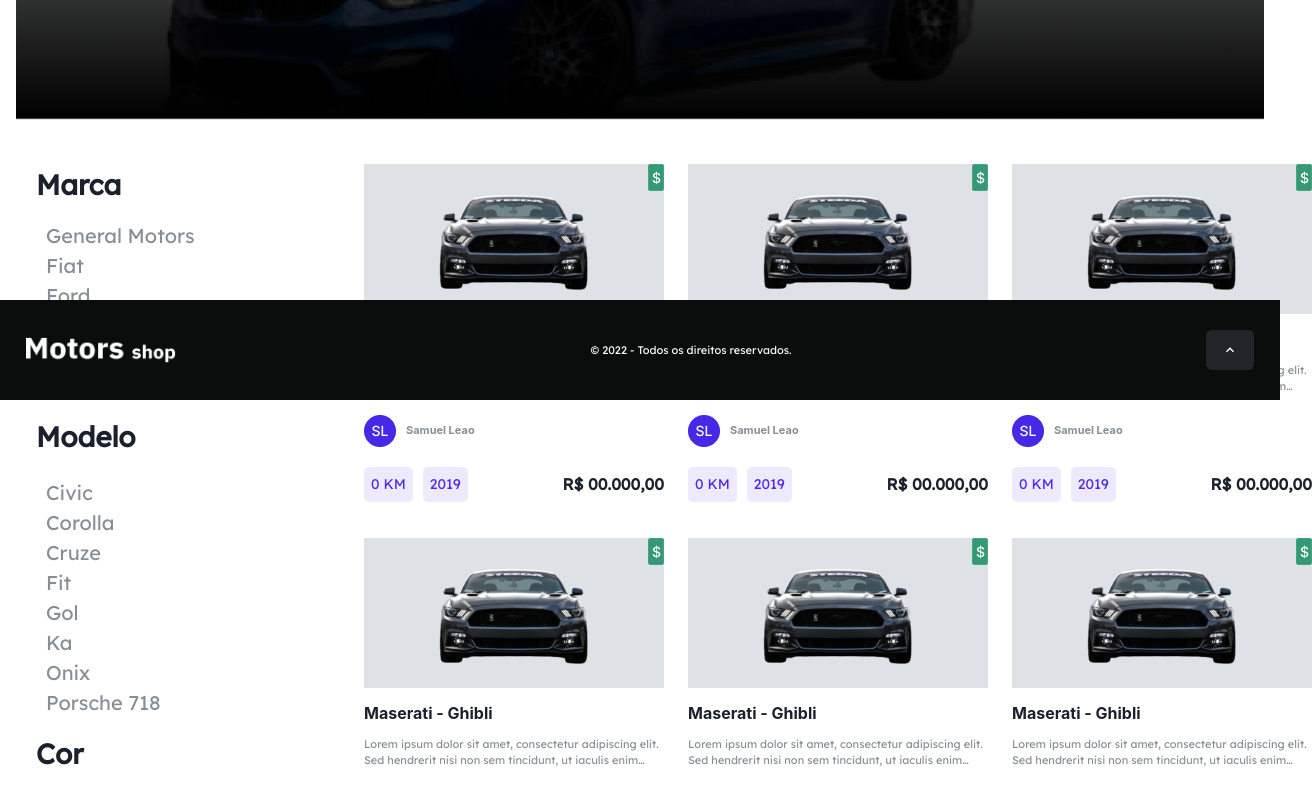
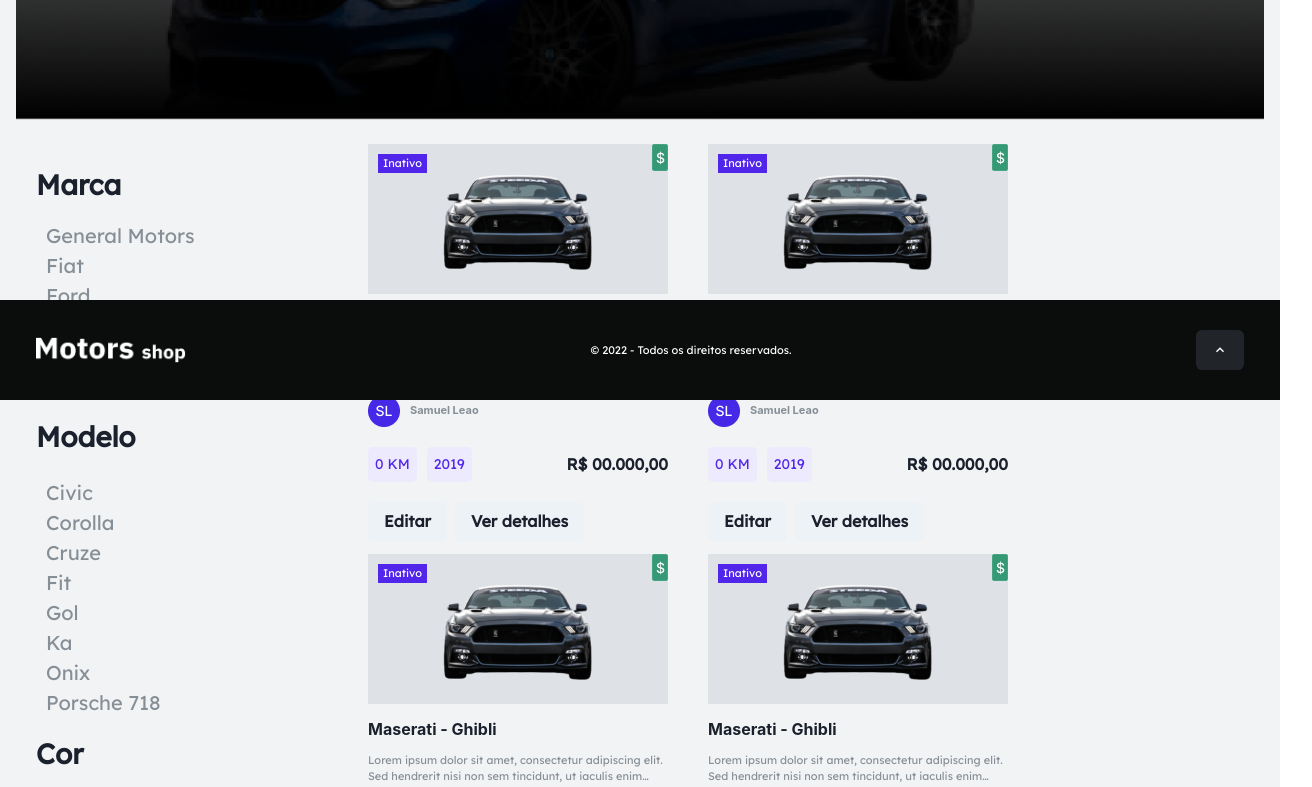
Before and after one commit to grupo-4-t14-alex/motor-shop-front, a React (Vite) app: page / in a window 1280 px wide. Shown: the part 400-1187 px from the top of the page, 1312 px wide, since content can reach past the window. Built offline with nearby package versions, Linux system fonts and the light colour scheme.

Commit message:
feat: create list card products

```diff
--- a/src/components/CardProducts/index.tsx
+++ b/src/components/CardProducts/index.tsx
@@ -6,6 +6,8 @@
   Text,
   Image,
   Flex,
+  ButtonGroup,
+  Button,
 } from "@chakra-ui/react";
 import imgTeste from "../../assets/img/imgteste.png";
 import imgIcon from "../../assets/img/iconCard.png";
@@ -13,7 +15,13 @@
 
 export const CardProducts = () => {
   return (
-    <Card w={"300px"} h={"350px"} variant="unstyled" zIndex={"-1"}>
+    <Card
+      w={"300px"}
+      h={"350px"}
+      variant="unstyled"
+      zIndex={"0"}
+      backgroundColor={"grey.9"}
+    >
       <CardBody marginBottom={0}>
         <Flex
           w={"100%"}
@@ -30,6 +38,20 @@
             right={"0"}
             padding={"0"}
           />
+          <Flex
+            position={"absolute"}
+            top={"0"}
+            left={"0"}
+            padding={"0"}
+            margin={"10px"}
+            backgroundColor={"brand.2"}
+            paddingInline={"5px"}
+            paddingY={"1px"}
+          >
+            <Text color={"whiteFixed"} fontSize={"body.2"}>
+              Inativo
+            </Text>
+          </Flex>
           <Image src={imgTeste} />
         </Flex>
         <Stack mt="4" spacing="3">
@@ -76,6 +98,10 @@
             </Text>
           </Flex>
         </Flex>
+        <ButtonGroup marginTop={"20px"}>
+          <Button>Editar</Button>
+          <Button>Ver detalhes</Button>
+        </ButtonGroup>
       </CardBody>
     </Card>
   );
--- a/src/components/Footer/index.tsx
+++ b/src/components/Footer/index.tsx
@@ -20,8 +20,8 @@
       right={0}
       alignItems={"center"}
       justifyContent={"center"}
-      h={{ base: "230px", md: "100px" }}
-      padding={"10px"}
+      h={{ base: "200px", md: "100px" }}
+      padding={"20px"}
     >
       <Flex
         justifyContent={"space-between"}
--- /dev/null
+++ b/src/components/ListCardProducts/index.tsx
@@ -0,0 +1,90 @@
+import {
+  Box,
+  Flex,
+  Text,
+  Button,
+  Wrap,
+  WrapItem,
+  useBreakpointValue,
+  useMediaQuery,
+} from "@chakra-ui/react";
+import { ChevronRightIcon, ChevronLeftIcon } from "@chakra-ui/icons";
+import { useState } from "react";
+import { CardProducts } from "../CardProducts";
+
+export const ListCardProducts = () => {
+  const [currentPage, setCurrentPage] = useState(1);
+  const itemsPerPage = 12;
+  const totalItems = 20;
+  const totalPages = Math.ceil(totalItems / itemsPerPage);
+
+  const handlePreviousPage = () => {
+    setCurrentPage((prevPage) => prevPage - 1);
+  };
+
+  const handleNextPage = () => {
+    setCurrentPage((prevPage) => prevPage + 1);
+  };
+
+  const cardData = Array.from({ length: totalItems }, (_, index) => ({
+    id: index + 1,
+  }));
+
+  const startIndex = (currentPage - 1) * itemsPerPage;
+  const endIndex = startIndex + itemsPerPage;
+  const currentItems = cardData.slice(startIndex, endIndex);
+
+  return (
+    <Flex flexDirection={"column"} alignItems={"center"}>
+      <Flex
+        overflowX={{ base: "auto", md: "unset" }}
+        overflowY={{ base: "auto", md: "unset" }}
+        flexWrap={{ base: "nowrap", md: "wrap" }}
+        w={"100%"}
+      >
+        {currentItems.map(() => (
+          <Box padding={"20px"} marginBottom={"20px"}>
+            <CardProducts />
+          </Box>
+        ))}
+      </Flex>
+
+      <Flex
+        mt={4}
+        marginBottom={{ base: "200", md: "150" }}
+        marginTop={{ base: "50", md: "100" }}
+        alignItems={"center"}
+        gap={"30px"}
+      >
+        <Text color={"grey.4"} fontSize={"heading.6"}>
+          {currentPage} de {totalPages}
+        </Text>
+        <Box>
+          {currentPage > 1 && (
+            <Button
+              variant={"ghost"}
+              mr={2}
+              onClick={handlePreviousPage}
+              leftIcon={<ChevronLeftIcon />}
+              color={"brand.1"}
+              fontSize={"heading.6"}
+            >
+              Anterior
+            </Button>
+          )}
+          {currentPage < totalPages && (
+            <Button
+              variant={"ghost"}
+              onClick={handleNextPage}
+              rightIcon={<ChevronRightIcon />}
+              color={"brand.1"}
+              fontSize={"heading.6"}
+            >
+              Seguinte
+            </Button>
+          )}
+        </Box>
+      </Flex>
+    </Flex>
+  );
+};
--- a/src/components/NavBar/index.tsx
+++ b/src/components/NavBar/index.tsx
@@ -30,11 +30,12 @@
       bg={"grey.10"}
       alignItems={"center"}
       justifyContent={"center"}
-      h={{ base: "230px", md: "80px" }}
+      h={"80px"}
       position={"fixed"}
       top={"0"}
       left={"0"}
       w={"100%"}
+      zIndex={"1"}
     >
       <Flex
         alignItems={"center"}
--- a/src/pages/Homepage/index.tsx
+++ b/src/pages/Homepage/index.tsx
@@ -1,50 +1,24 @@
-import { Container, Image, Flex, OrderedList } from "@chakra-ui/react";
+import { Container, Image, Flex, Box } from "@chakra-ui/react";
 import { NavBarComponent } from "../../components/NavBar";
 import { Footer } from "../../components/Footer";
 import { Filter } from "../../components/Filter";
 import imgHomePage from "../../assets/img/imgHomePage.png";
-import { CardProducts } from "../../components/CardProducts";
+import { ListCardProducts } from "../../components/ListCardProducts";
 
 export const Homepage = () => {
   return (
-    <>
+    <Box backgroundColor={"grey.9"}>
       <NavBarComponent />
-      <Container
-        minH="100vh"
-        height="100%"
-        maxW="1600px"
-        paddingBottom={"200px"}
-        marginBottom={"500px"}
-        marginTop={"100px"}
-      >
+      <Container minH="100vh" height="100%" maxW="1600px" marginTop={"100px"}>
         <Image src={imgHomePage} />
         <Flex w={"100%"} h={"100%"}>
           <Filter />
-          <OrderedList
-            marginTop={"40px"}
-            w={"100%"}
-            h={"400px"}
-            maxW={"70%"}
-            display={"grid"}
-            gridTemplateColumns={"repeat(3, 1fr)"}
-            gap={6}
-          >
-            <CardProducts />
-            <CardProducts />
-            <CardProducts />
-            <CardProducts />
-            <CardProducts />
-            <CardProducts />
-            <CardProducts />
-            <CardProducts />
-            <CardProducts />
-            <CardProducts />
-            <CardProducts />
-            <CardProducts />
-          </OrderedList>
+          <Box w={"100%"}>
+            <ListCardProducts />
+          </Box>
         </Flex>
       </Container>
       <Footer />
-    </>
+    </Box>
   );
 };
--- /dev/null
+++ b/src/pages/ProfileViewAdmin/index.tsx
@@ -0,0 +1,16 @@
+import { Box } from "@chakra-ui/react";
+import { NavBarComponent } from "../../components/NavBar";
+import { Footer } from "../../components/Footer";
+import { ListCardProducts } from "../../components/ListCardProducts";
+
+export const ProfileViewAdmin = () => {
+  return (
+    <>
+      <NavBarComponent />
+      <Box h={"100%"} backgroundColor={"grey.9"}>
+        <ListCardProducts />
+      </Box>
+      <Footer />
+    </>
+  );
+};
--- a/src/routes/index.tsx
+++ b/src/routes/index.tsx
@@ -1,6 +1,7 @@
 import { Routes, Route } from "react-router-dom";
-import { Homepage } from "../pages/homepage";
+import { Homepage } from "../pages/Homepage";
 import { Product } from "../pages/Product";
+import { ProfileViewAdmin } from "../pages/ProfileViewAdmin";
 
 const RoutesPages = () => {
   return (
@@ -8,9 +9,9 @@
       <Routes>
         <Route path="/" element={<Homepage />} />
         <Route path="/product" element={<Product />} />
+        <Route path="/profileViewAdmin" element={<ProfileViewAdmin />} />
         {/* <Route path="/login" element={} />
         <Route path="/profileView" element={} />
-        <Route path="/profileViewAdmin" element={} />
         <Route path="/register" element={} />
         <Route path="*" element={} /> */}
       </Routes>
```
Also changed, not shown: src/pages/profileViewAdmin/Novo Documento de Texto.txt (deleted).
